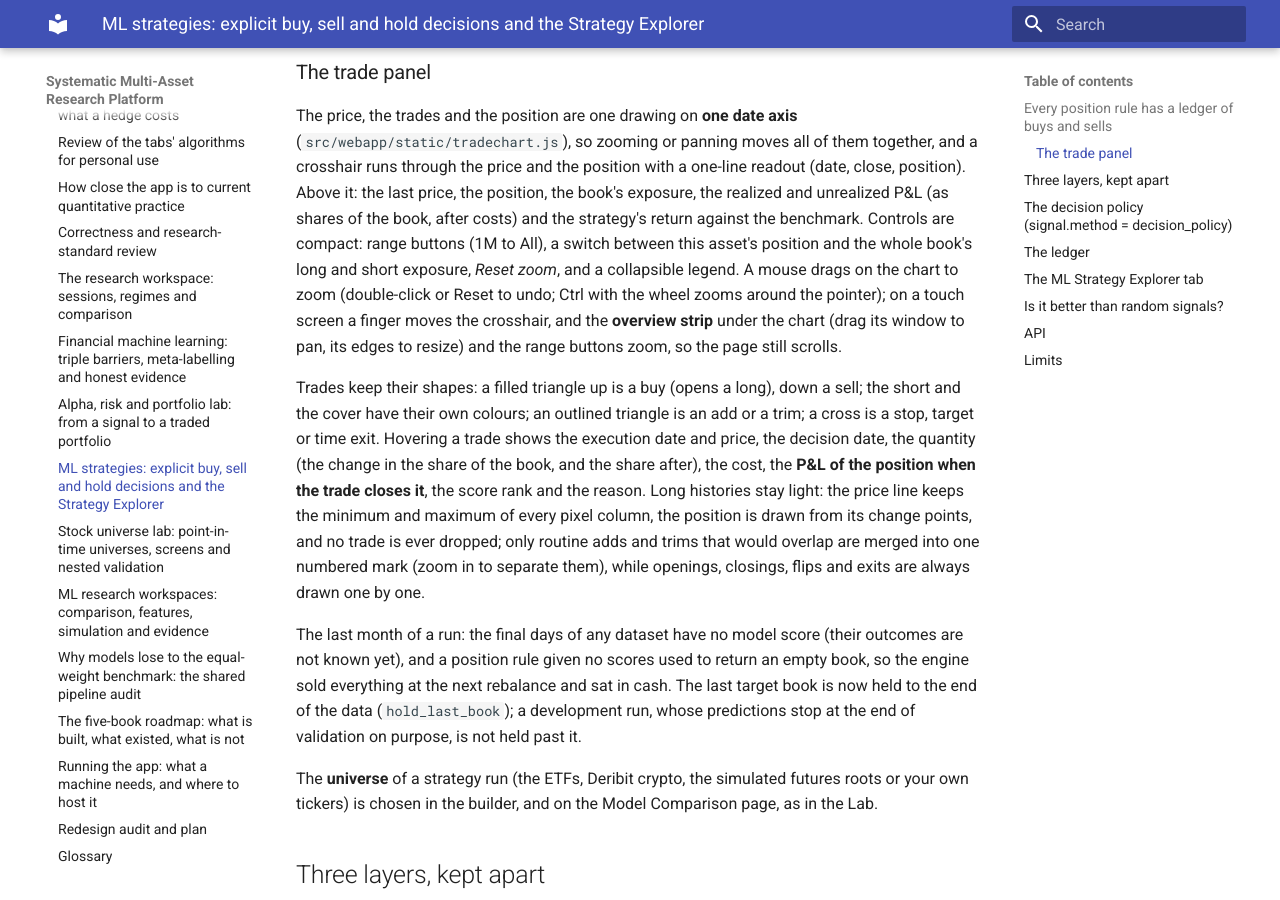
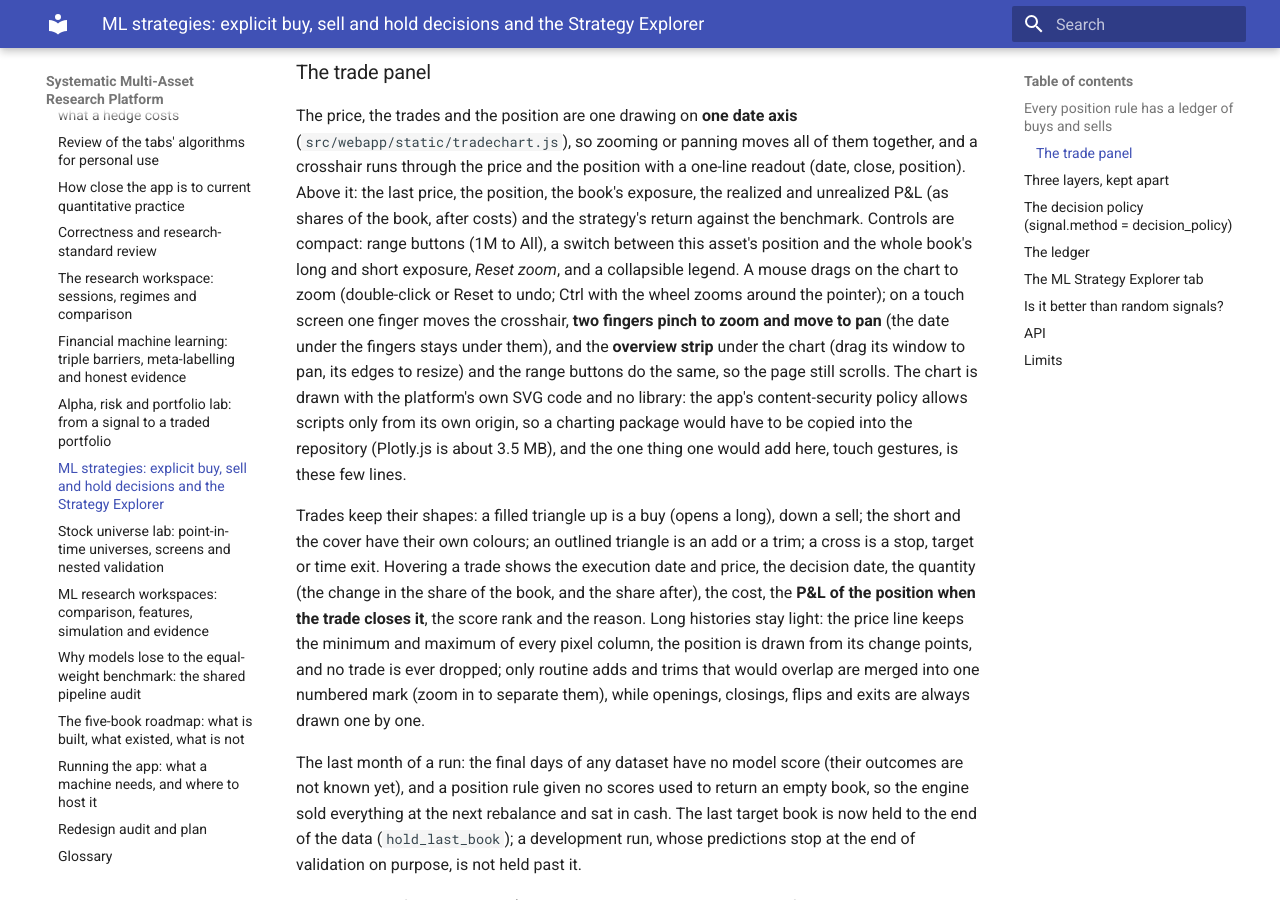
Before and after one commit to jwee97/quant_for_finance_python, an MkDocs documentation site: the page built from docs/ml_strategy.md, in a window 1280 px wide and 900 px high, scrolled down 722 px. Built offline with MkDocs 1.6.1 and Material for MkDocs 9.7.7, drawn with Linux system fonts in a browser that asks for light colours.

Commit message:
Trade panel: two-finger pinch to zoom and pan on touch screens
Handled on the host element, which survives the redraws that replace the SVG, with the fingers
captured by it when the second lands; one finger still moves the crosshair and the page still scrolls.
No charting library added: the app's CSP allows scripts only from its own origin, so a package would
have to be vendored (Plotly.js is ~3.5 MB), and touch gestures were the only gap.

Co-Authored-By: Claude Sonnet 5.5 <noreply@anthropic.com>
Claude-Session: https://claude.ai/code/session_01DSSeu1FozHnuA5rm1CsBZd

```diff
--- a/docs/ml_strategy.md
+++ b/docs/ml_strategy.md
@@ -18,8 +18,10 @@ carry no trades: re-run them (a re-backtest of the saved predictions is enough).
 The price, the trades and the position are one drawing on **one date axis** (`src/webapp/static/tradechart.js`), so zooming or panning moves all of them together, and a crosshair runs through the price and the
 position with a one-line readout (date, close, position). Above it: the last price, the position, the book's exposure, the realized and unrealized P&L (as shares of the book, after costs) and the strategy's return
 against the benchmark. Controls are compact: range buttons (1M to All), a switch between this asset's position and the whole book's long and short exposure, *Reset zoom*, and a collapsible legend. A mouse drags on the
-chart to zoom (double-click or Reset to undo; Ctrl with the wheel zooms around the pointer); on a touch screen a finger moves the crosshair, and the **overview strip** under the chart (drag its window to pan, its edges to
-resize) and the range buttons zoom, so the page still scrolls.
+chart to zoom (double-click or Reset to undo; Ctrl with the wheel zooms around the pointer); on a touch screen one finger moves the crosshair, **two fingers pinch to zoom and move to pan** (the date under
+the fingers stays under them), and the **overview strip** under the chart (drag its window to pan, its edges to resize) and the range buttons do the same, so the page still scrolls. The chart is drawn with the
+platform's own SVG code and no library: the app's content-security policy allows scripts only from its own origin, so a charting package would have to be copied into the repository (Plotly.js is about 3.5 MB), and
+the one thing one would add here, touch gestures, is these few lines.
 
 Trades keep their shapes: a filled triangle up is a buy (opens a long), down a sell; the short and the cover have their own colours; an outlined triangle is an add or a trim; a cross is a stop, target or time exit.
 Hovering a trade shows the execution date and price, the decision date, the quantity (the change in the share of the book, and the share after), the cost, the **P&L of the position when the trade closes it**, the score
```
Also changed, not shown: src/webapp/static/tradechart.js (+32 -0 lines), 1 other file.
